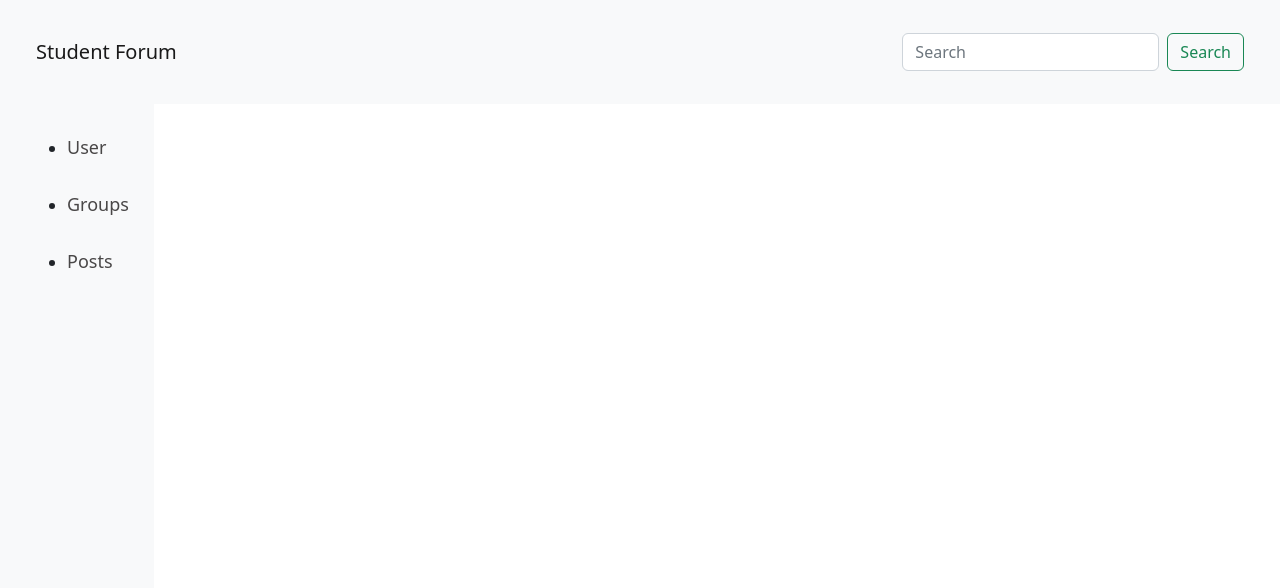
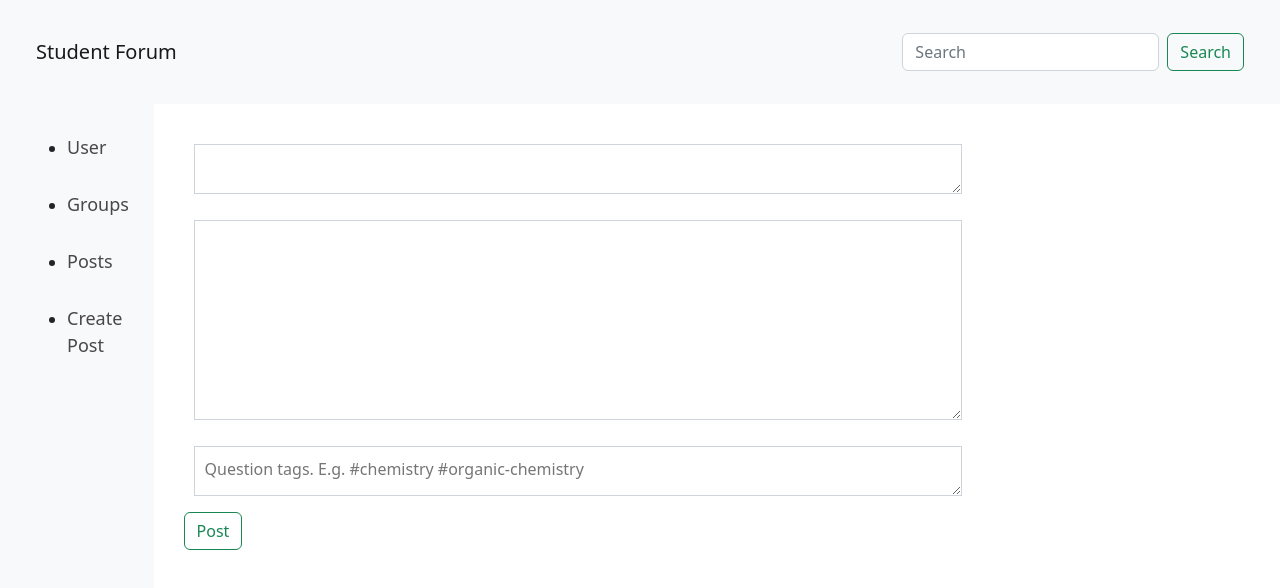
Before and after one commit to etinosaizekor/student-forum-frontend, a React (Create React App) app: page /newPost in a window 1280 px wide. Shown: the top 588 px of the page. Built offline with nearby package versions, Linux system fonts and the light colour scheme.

Commit message:
Add page to create new question/page

```diff
--- a/package.json
+++ b/package.json
@@ -9,6 +9,7 @@
     "@testing-library/jest-dom": "^5.16.5",
     "@testing-library/react": "^13.4.0",
     "@testing-library/user-event": "^13.5.0",
+    "axios": "^1.3.4",
     "bootstrap": "^5.2.3",
     "react": "^18.2.0",
     "react-bootstrap": "^2.7.2",
--- a/src/App.css
+++ b/src/App.css
@@ -23,3 +23,7 @@ th, td{
 tr{
   height: 20px;
 }
+
+form{
+  display: block;
+}
--- a/src/App.js
+++ b/src/App.js
@@ -5,7 +5,8 @@ import Sidebar from './Components/Sidebar';
 import { Routes, Route} from 'react-router'
 
 import User from './Pages/Users';
-import Post from './Pages/Posts';
+import Post from './Pages/Posts/PostPreview';
+import NewPost from './Pages/Posts/NewPost';
 
 function App() {
   return (
@@ -14,8 +15,9 @@ function App() {
       <Container>
         <Sidebar/>
         <Routes>
-          <Route path = '/' element = {<User/>}/>
-          <Route path = '/post' element = {<Post/>}/>
+          <Route path = '/user' element = {<User/>}/>
+          <Route path = '/posts' element = {<Post/>}/>
+          <Route path='/newPost' element = {<NewPost/>}/>
         </Routes>
       </Container>
     </>
--- a/src/Components/Sidebar.js
+++ b/src/Components/Sidebar.js
@@ -10,9 +10,10 @@ function Sidebar(){
     return(
         <Container>
             <ul className="navbar-items">
-                <li><a href="#">User</a></li>
+                <li><a href="/user">User</a></li>
                 <li><a href="#">Groups</a></li>
-                <li><a href="#">Posts</a></li>
+                <li><a href="/posts">Posts</a></li>
+                <li><a href="/newPost">Create Post</a></li>
             </ul>
         </Container>
     )
--- /dev/null
+++ b/src/Pages/Posts/NewPost.js
@@ -0,0 +1,76 @@
+import styled from "styled-components";
+import Button from 'react-bootstrap/Button';
+import { useState } from "react";
+import axios from 'axios'
+
+
+const TextArea = styled.textarea`
+  margin: 10px;
+  height: 50px;
+  width: 100%;
+  border: 1px solid #ced4da;
+  outline: none;
+  padding: 10px;
+`;
+
+const BodyArea = styled(TextArea)`
+  height: 200px;
+`;
+
+const Form = styled.form`
+  width: 60vw;
+  display: block;
+  margin: 30px;
+`
+
+function NewPost() {
+  const [formData, setFormData] = useState({title: '', content: '', tags: ''});
+
+  const handleSubmit = async(event) => {
+    event.preventDefault();
+
+    axios({
+      method: 'post',
+      url: 'http://localhost:5000/posts/new',
+      data: formData
+    })
+  };
+
+  const handleChange = (event) => {
+    const { name, value } = event.target;
+    setFormData({ ...formData, [name]: value });
+  };
+
+  return (
+    <Form onSubmit={handleSubmit}>
+      <TextArea
+      type="text"
+      name="title"
+      value={formData.title}
+      required
+      onChange={handleChange}
+      />
+      <BodyArea
+        type="text"
+        name="content"
+        value={formData.content}
+        onChange={handleChange}
+        required
+      />
+      <TextArea
+        type="text"
+        name="tags"
+        value={formData.tags}
+        placeholder="Question tags. E.g. #chemistry #organic-chemistry"
+        onChange={handleChange}
+      />
+      <Button
+      variant="outline-success"
+      type="submit"
+      >Post</Button>
+
+    </Form>
+  );
+}
+
+export default NewPost;
```
Also changed, not shown: src/Pages/Posts/PostPreview.js (renamed from src/Pages/Posts/index.js), 1 other file (tests, documents, lock files or other folders).
